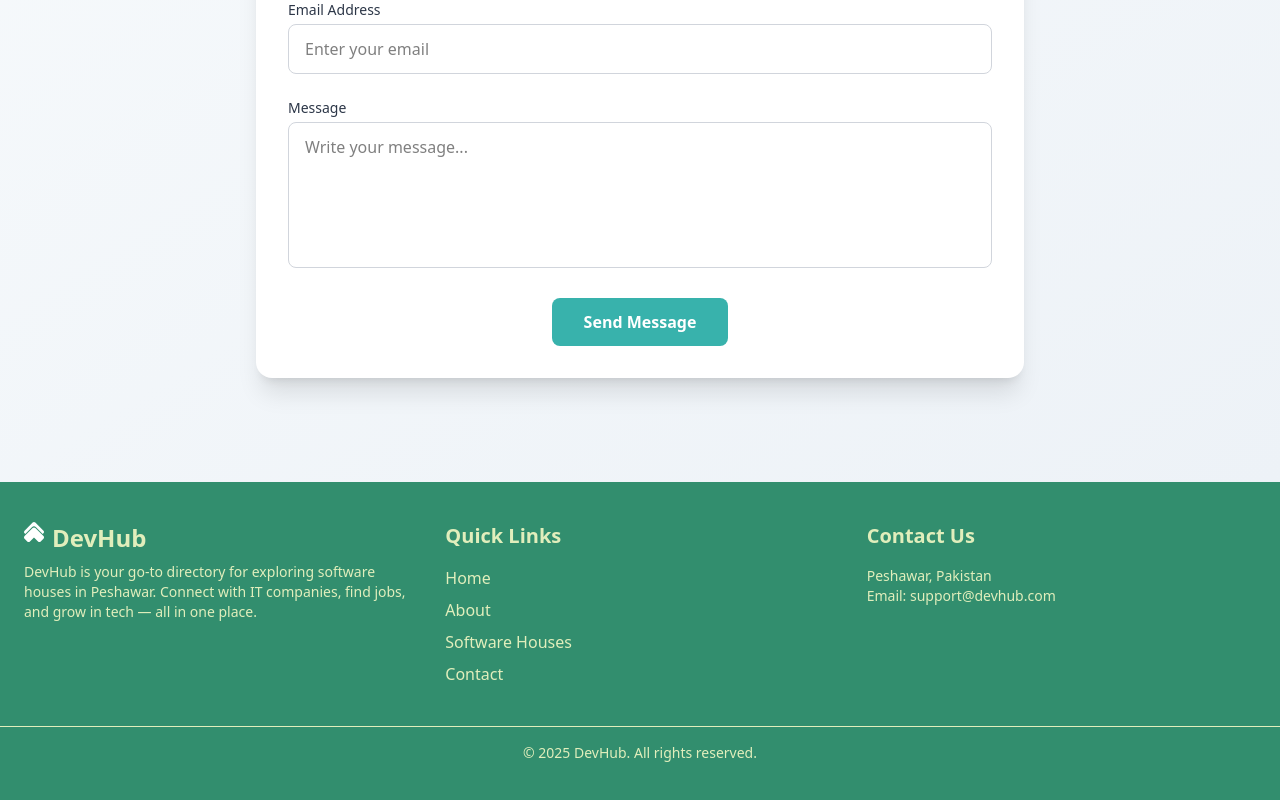
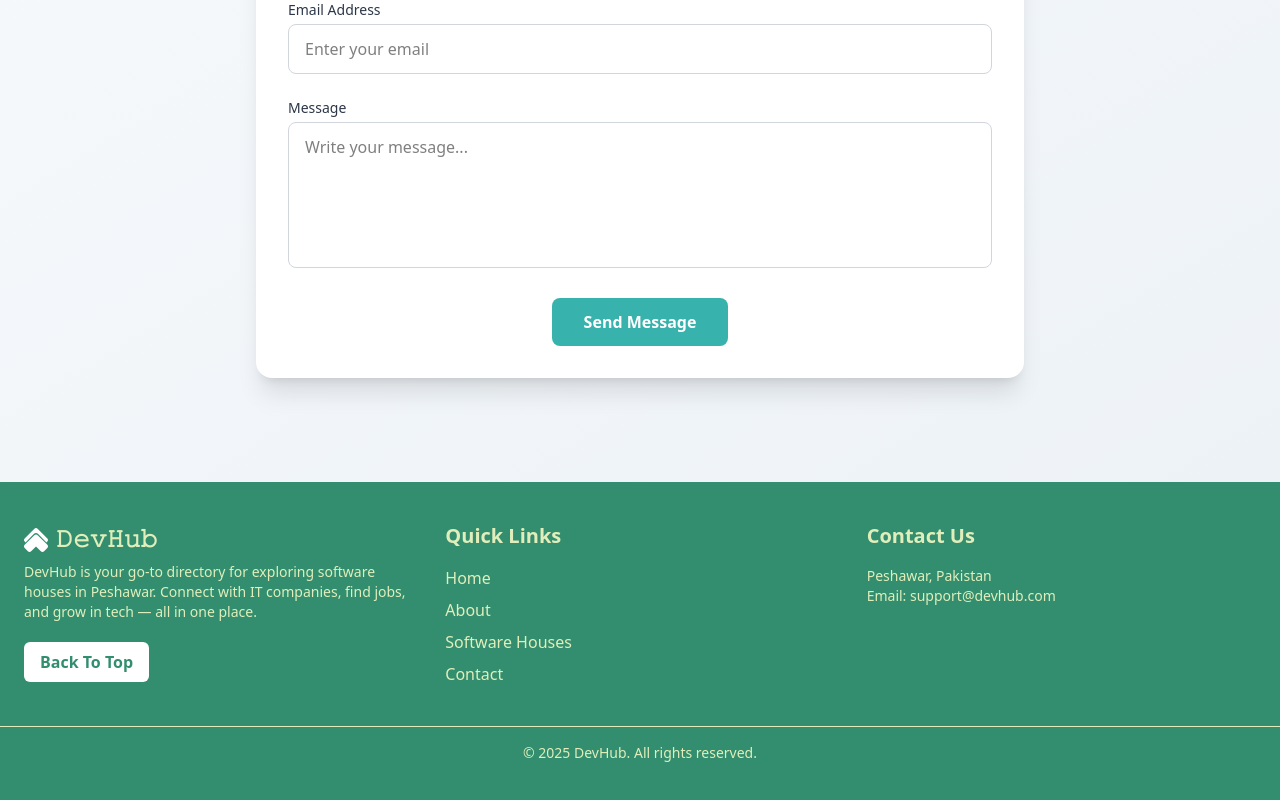
Before and after one commit to abdaloo/Dev-Hub, a React (Vite) app: page /contact in a window 1280 px wide. Shown: the part 390-1190 px from the top of the page. Built offline with nearby package versions, Linux system fonts and the light colour scheme.

Commit message:
Add Scroll Button

```diff
--- a/src/components/Footer.jsx
+++ b/src/components/Footer.jsx
@@ -11,14 +11,19 @@ function Footer() {
 
         {/* Logo and Description */}
         <div>
-          <div className='flex gap-2'>
-          <span ><SiPaloaltosoftware className="text-white text-xl "/></span>
-          <h2 className="text-2xl font-bold mb-2">DevHub</h2>
+          <div className='flex gap-2 items-center'>
+          <span className="text-white text-2xl mb-1"><SiPaloaltosoftware/></span>
+          <h2 className="text-2xl font-bold mb-2">𝙳𝚎𝚟𝙷𝚞𝚋</h2>
           </div>
           <p className="text-sm">
             DevHub is your go-to directory for exploring software houses in Peshawar.
             Connect with IT companies, find jobs, and grow in tech — all in one place.
           </p>
+
+            <button onClick={() => window.scrollTo({ top: 0, behavior: 'smooth' })} className="bg-white text-[#328E6E] px-4 py-2 rounded-md font-semibold hover:bg-gray-100 transition mt-5 cursor-pointer">
+              Back To Top
+            </button>
+
         </div>
 
         {/* Quick Links */}
@@ -42,7 +47,7 @@ function Footer() {
 
       {/* Bottom bar */}
       <div className="text-center mt-10 text-sm border-t border-[#E1EEBC] pt-4">
-        © {new Date().getFullYear()} DevHub. All rights reserved.
+        &copy; {new Date().getFullYear()} DevHub. All rights reserved.
       </div>
     </footer>
   );
```
